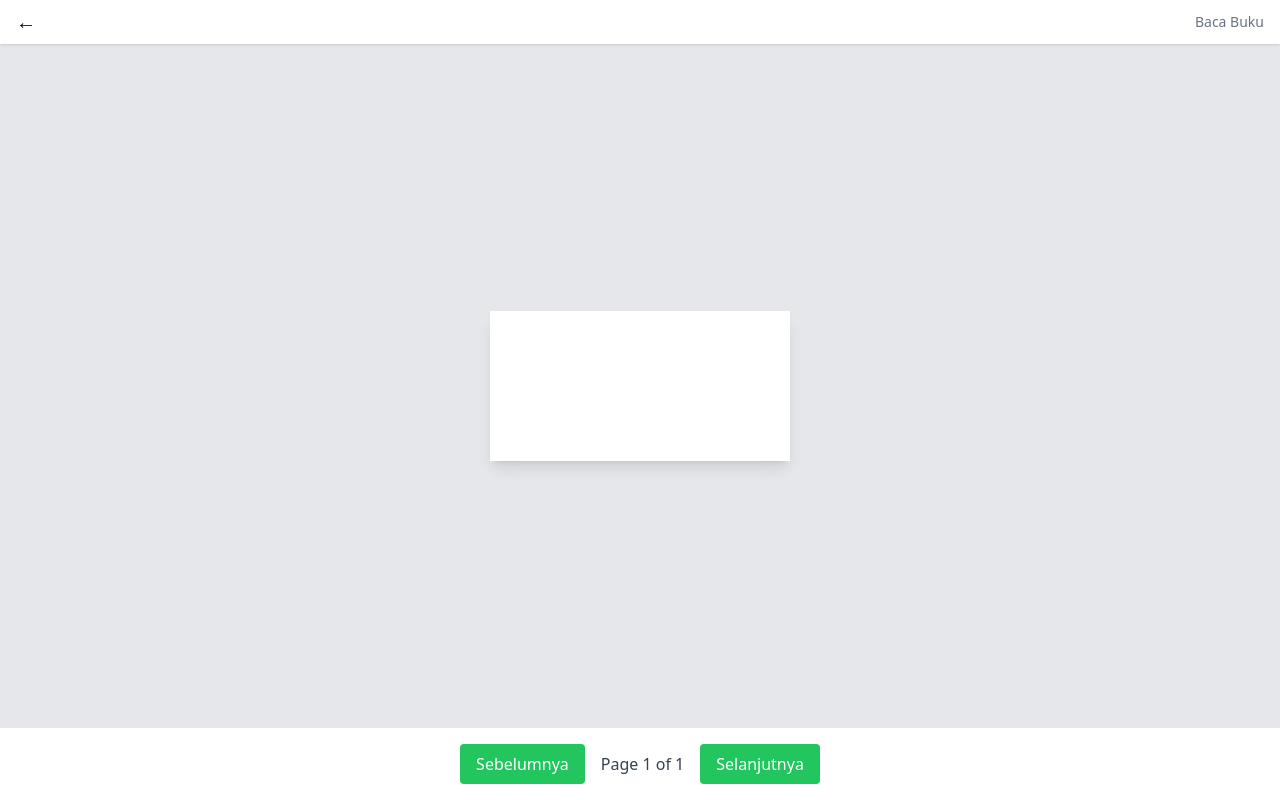
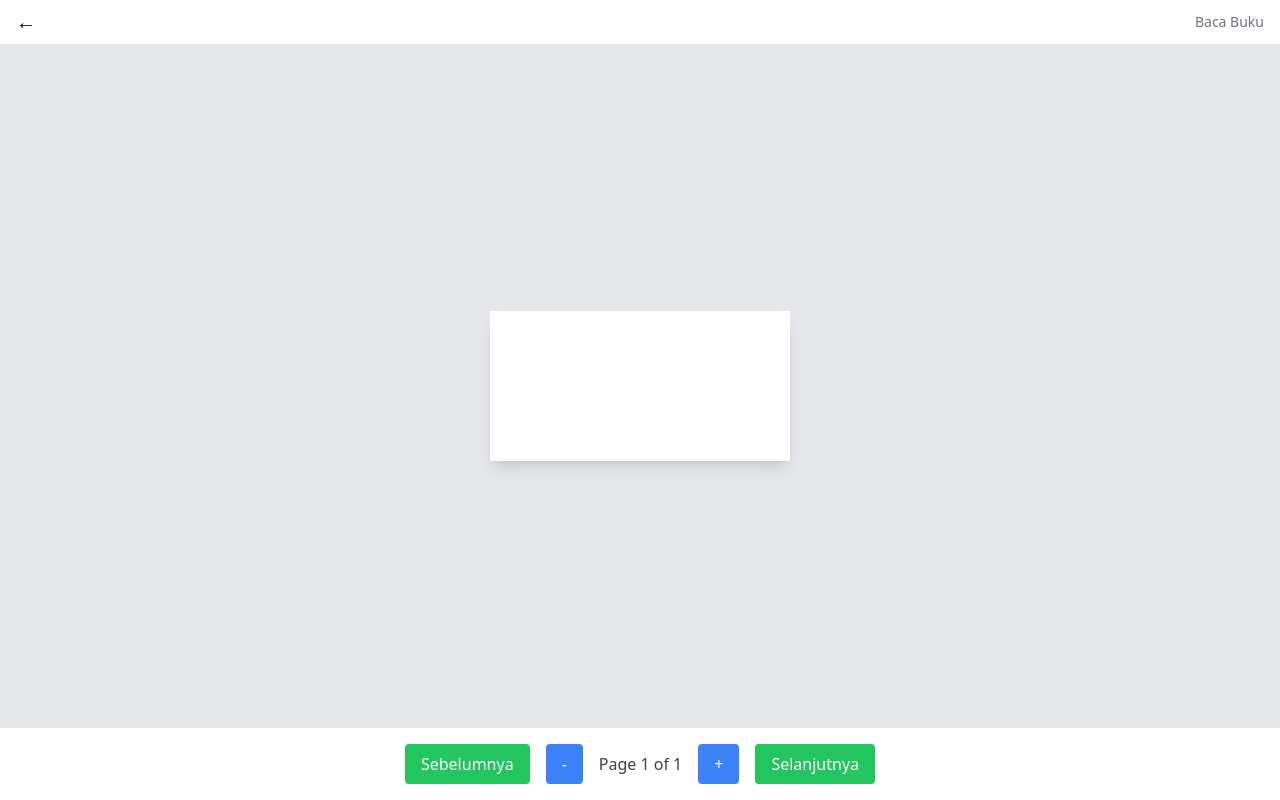
Before and after one commit to Cycoell/BacaPoint-Trial, a PHP site: page /pages/reading.php in a window 1280 px wide. Run offline with PHP 8.4, Linux system fonts and the light colour scheme; data comes from the database, SQL or seed files in the repository; a map, chart or similar area stays blank; style sheets or scripts are compiled from the project's sources; some libraries are stand-ins or nearby versions.

Commit message:
reading e ws tk update

```diff
--- a/pages/reading.php
+++ b/pages/reading.php
@@ -38,6 +38,9 @@ if ($bookId > 0) {
   <meta name="viewport" content="width=device-width, initial-scale=1.0" />
   <title>BacaPoint</title>
 
+  <!--Link Icon  -->
+  <?php include '../library/icon.php'; ?>
+
   <!-- Link ke file CSS -->
   <link href="../css/styles.css" rel="stylesheet">
 
@@ -45,27 +48,27 @@ if ($bookId > 0) {
   <script src="https://cdnjs.cloudflare.com/ajax/libs/pdf.js/3.4.120/pdf.min.js"></script>
 
 </head>
-<body class="bg-gray-300 font-sans">
-
-  <div class="flex flex-col min-h-screen">
+<body class="bg-gray-300 font-sans w-screen h-screen overflow-hidden">
+  <div class="flex flex-col h-screen">
     <!-- Header -->
-    <header class="bg-white px-4 py-2 flex justify-between items-center shadow relative">
+    <header class="bg-white px-4 py-2 flex justify-between items-center shadow">
       <div class="flex flex-1 items-center space-x-2">
         <button onclick="window.history.back()" class="text-xl font-bold">&larr;</button>
       </div>
-
-      <div class="text-center text-sm text-gray-500 items-center">Baca Buku</div>
+      <div class="text-center text-sm text-gray-500">Baca Buku</div>
     </header>
 
     <!-- PDF Viewer -->
-    <main class="flex-grow bg-gray-200 overflow-auto flex justify-center items-center">
+    <main id="pdfContainer" class="flex-grow bg-gray-200 overflow-auto flex justify-center items-center">
       <canvas id="pdfCanvas" class="bg-white shadow-lg"></canvas>
     </main>
 
     <!-- Footer -->
     <footer class="bg-white p-4 flex justify-center items-center space-x-4">
       <button id="prevPage" class="bg-green-500 text-white px-4 py-2 rounded">Sebelumnya</button>
+      <button onclick="zoomOut()" class="bg-blue-500 text-white px-4 py-2 rounded">-</button>
       <span id="pageInfo" class="text-gray-700">Page 1 of 1</span>
+      <button onclick="zoomIn()" class="bg-blue-500 text-white px-4 py-2 rounded">+</button>
       <button id="nextPage" class="bg-green-500 text-white px-4 py-2 rounded">Selanjutnya</button>
     </footer>
   </div>
@@ -122,6 +125,25 @@ if ($bookId > 0) {
       renderPage(pageNum);
     }
 
+    function resizeCanvasToFitContainer() {
+      if (!pdfDoc) return;
+      const container = document.getElementById('pdfContainer');
+      const containerWidth = container.clientWidth;
+      const containerHeight = container.clientHeight;
+
+      // Buat viewport sementara untuk hitung ukuran asli
+      pdfDoc.getPage(pageNum).then(page => {
+        const tempViewport = page.getViewport({ scale: 1.0 });
+        const scaleX = containerWidth / tempViewport.width;
+        const scaleY = containerHeight / tempViewport.height;
+
+        scale = Math.min(scaleX, scaleY);
+        renderPage(pageNum);
+      });
+    }
+
+    window.addEventListener('resize', resizeCanvasToFitContainer);
+
     // Load PDF
     const filePath = "<?php echo $filePath; ?>";
     fetch(filePath)
@@ -134,6 +156,7 @@ if ($bookId > 0) {
         pdfjsLib.getDocument(typedarray).promise.then(pdf => {
           pdfDoc = pdf;
           renderPage(pageNum);
+          setTimeout(resizeCanvasToFitContainer, 200); // wait for layout to settle
         });
       })
       .catch(error => {
```
